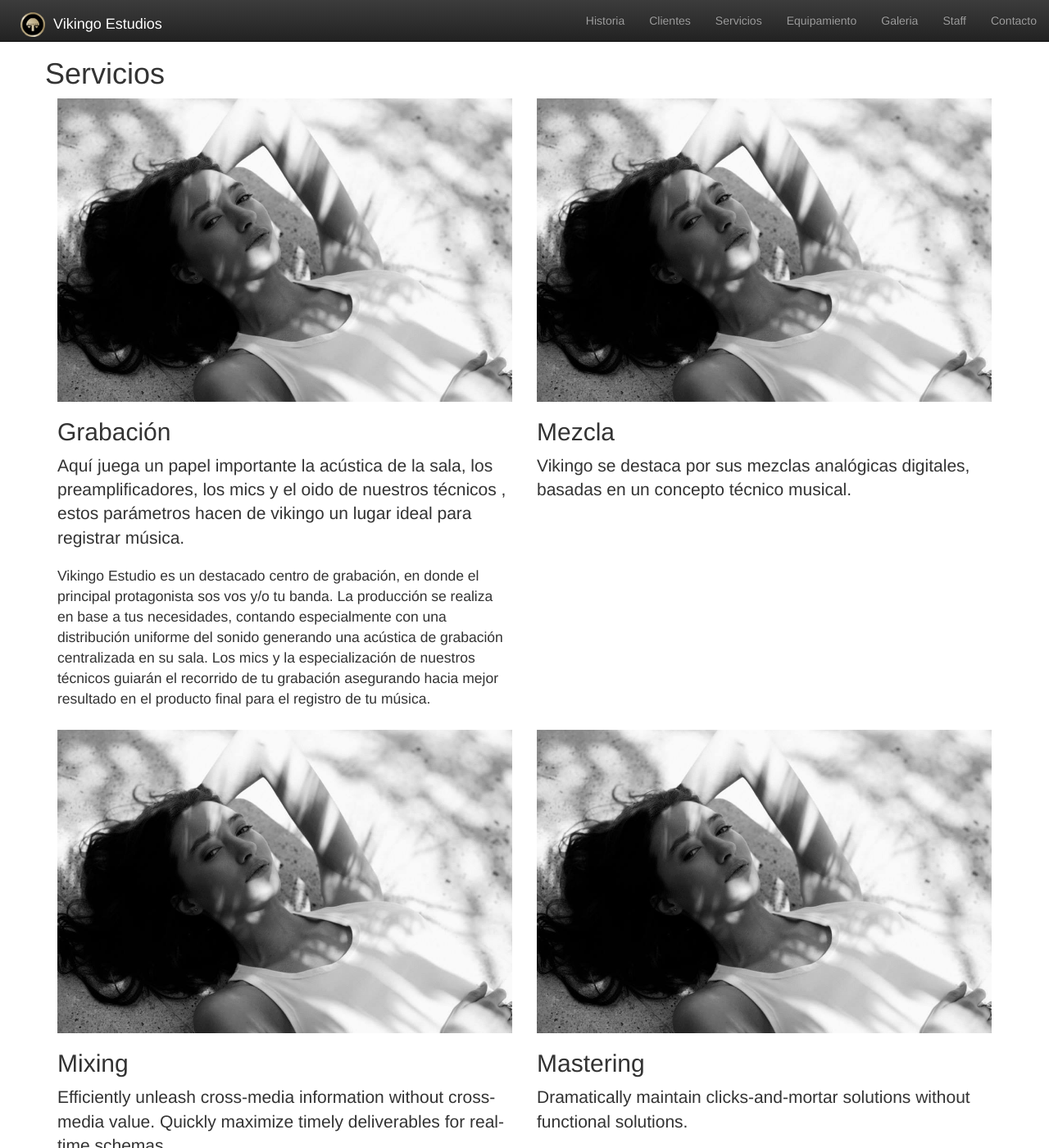
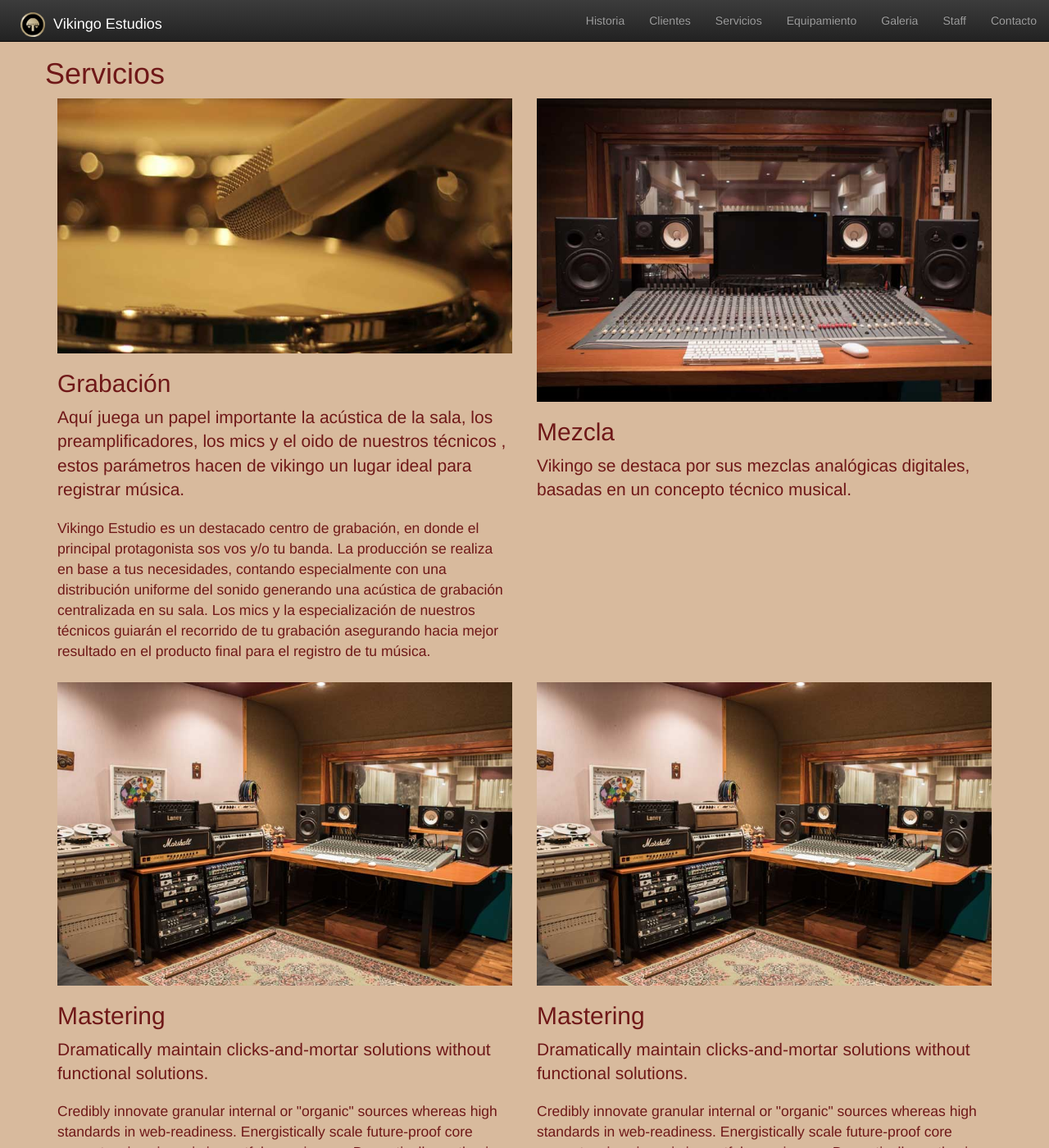
Before and after one commit to ryan258/vikingo, a Jekyll site: the page built from servicios/index.html, in a window 1280 px wide and 1400 px high. Shown: the whole window at 82% size. Built offline with Jekyll 4.4.1, drawn with Linux system fonts in a browser that asks for light colours; nearby versions of some CDN libraries; some of the changed text lies outside the part shown.

Commit message:
update styles

```diff
--- a/css/styles.css
+++ b/css/styles.css
@@ -1,5 +1,7 @@
 body {
 	padding-top: 50px;
+	color: #6F1818;
+	background-color: #D8BA9D;
 }
 
 p {
@@ -17,6 +19,11 @@ img {
 
 .glyphicon {
 	font-size: 4em;
+}
+
+.well {
+	background-color: #A9625D;
+	background-image: none;
 }
 
 /*nav ul li {
--- a/servicios/index.html
+++ b/servicios/index.html
@@ -8,28 +8,28 @@ layout: default
 	<div class="row">
 		<h1>Servicios</h1>
 		<div class="col-sm-6">
-			<img src="{{site.baseurl}}/img/sol.jpg" class="img-responsive">
+			<img src="grabacion.jpg" class="img-responsive">
 			<h2>Grabación</h2>
 			<p class="lead">Aquí juega un papel importante la acústica de la sala, los preamplificadores, los mics y el oido de nuestros técnicos , estos parámetros hacen de vikingo un lugar ideal para registrar música.</p>
 			<p>Vikingo Estudio es un destacado centro de grabación, en donde el principal protagonista sos vos y/o tu banda. La producción se realiza en base a tus necesidades, contando especialmente con una distribución uniforme del sonido generando una acústica de grabación centralizada en su sala. Los mics y la especialización de nuestros técnicos guiarán el recorrido de tu grabación asegurando hacia mejor resultado en el producto final para el registro de tu música.</p>
 		</div> <!-- .col-sm-6 -->
 
 		<div class="col-sm-6">
-			<img src="{{site.baseurl}}/img/sol.jpg" class="img-responsive">
+			<img src="mezcla.jpg" class="img-responsive">
 			<h2>Mezcla</h2>
 			<p class="lead">Vikingo se destaca por sus mezclas analógicas digitales, basadas en un concepto técnico musical.</p>
 		</div> <!-- .col-sm-6 -->
 	</div> <!-- .row -->
 	<div class="row">
-		<div class="col-sm-6">
-			<img src="{{site.baseurl}}/img/sol.jpg" class="img-responsive">
-			<h2>Mixing</h2>
-			<p class="lead">Efficiently unleash cross-media information without cross-media value. Quickly maximize timely deliverables for real-time schemas.</p>
-			<p>Collaboratively administrate turnkey channels whereas virtual e-tailers. Objectively seize scalable metrics whereas proactive e-services. Seamlessly empower fully researched growth strategies and interoperable internal or "organic" sources.</p>
-		</div> <!-- .col-sm-6 -->
 
 		<div class="col-sm-6">
-			<img src="{{site.baseurl}}/img/sol.jpg" class="img-responsive">
+			<img src="mastering.jpg" class="img-responsive">
+			<h2>Mastering</h2>
+			<p class="lead">Dramatically maintain clicks-and-mortar solutions without functional solutions.</p>
+			<p>Credibly innovate granular internal or "organic" sources whereas high standards in web-readiness. Energistically scale future-proof core competencies vis-a-vis impactful experiences. Dramatically synthesize integrated schemas with optimal networks.</p>
+		</div> <!-- .col-sm-6 -->
+		<div class="col-sm-6">
+			<img src="mastering.jpg" class="img-responsive">
 			<h2>Mastering</h2>
 			<p class="lead">Dramatically maintain clicks-and-mortar solutions without functional solutions.</p>
 			<p>Credibly innovate granular internal or "organic" sources whereas high standards in web-readiness. Energistically scale future-proof core competencies vis-a-vis impactful experiences. Dramatically synthesize integrated schemas with optimal networks.</p>
```
Also changed, not shown: servicios/grabacion.jpg (added), servicios/mastering.jpg (added), servicios/mezcla.jpg (added), servicios/recording.jpg (added), 2 other files.
